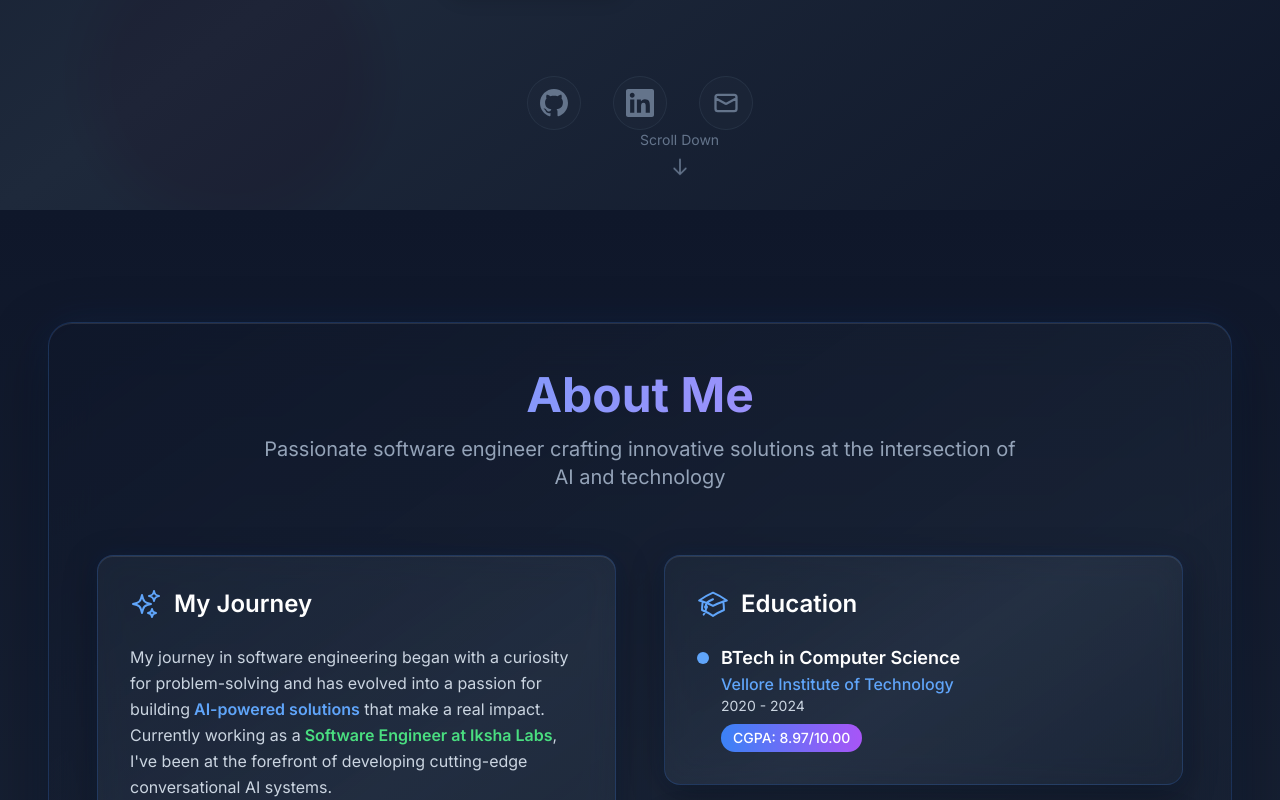
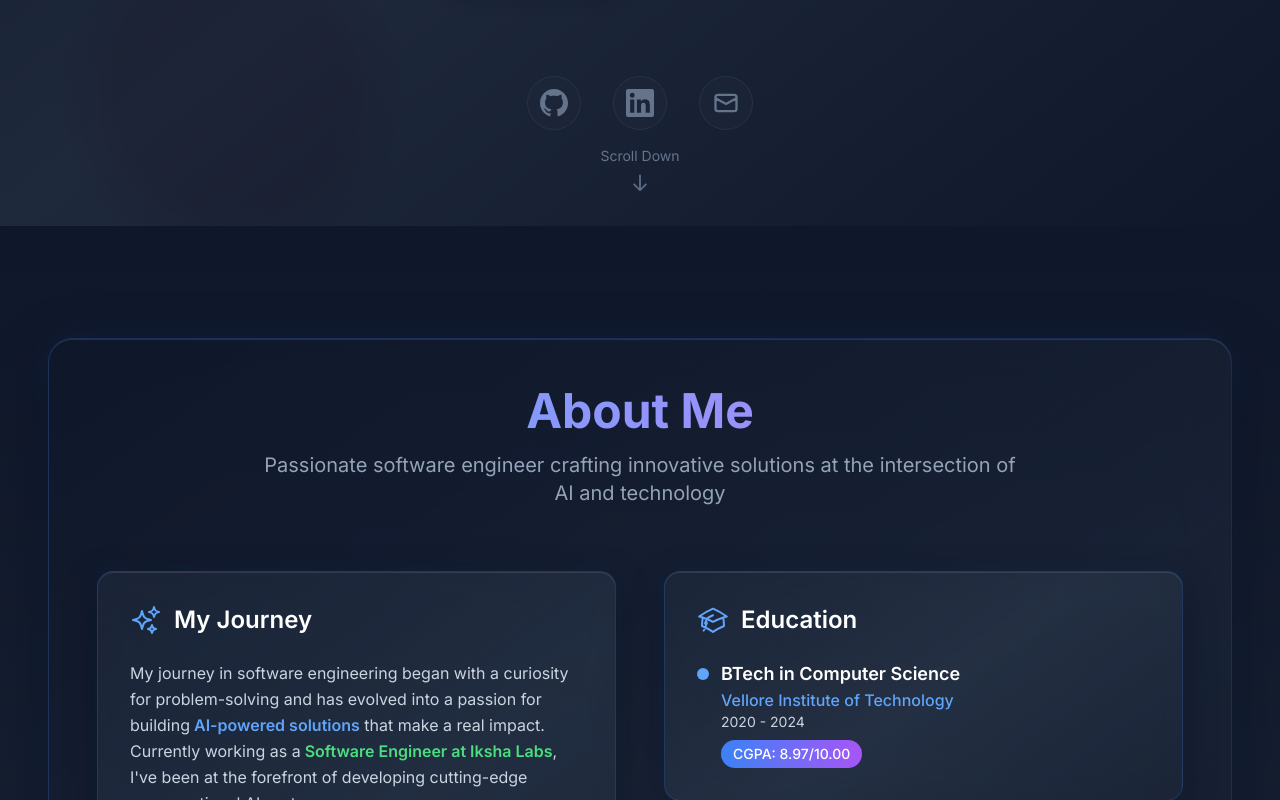
Before and after one commit to astro-heree/aman-kumar-portfolio, a Next.js app: page / in a window 1280 px wide. Shown: the part 780-1580 px from the top of the page. Built offline with nearby package versions, Linux system fonts and the light colour scheme.

Commit message:
Refine About, Education, and Hero components for improved clarity and layout; adjust spacing in About section, enhance CGPA/Percentage display in Education, and reposition Scroll Down indicator in Hero for better visual flow.

```diff
--- a/src/components/About.tsx
+++ b/src/components/About.tsx
@@ -38,7 +38,7 @@ export default function About() {
                   From building comprehensive interview platforms during my internship to now architecting
                   <span className="text-purple-400 font-semibold"> microservice-based AI call agent platforms</span> supporting multiple languages,
                   I focus on creating solutions that bridge complex technology with user-friendly experiences. What drives me is the intersection of
-                  <span className="text-yellow-400 font-semibold">artificial intelligence</span>,
+                  <span className="text-yellow-400 font-semibold"> artificial intelligence</span>,
                   <span className="text-pink-400 font-semibold"> scalable architecture</span>, and
                   <span className="text-cyan-400 font-semibold"> performance optimization</span>.
                 </p>
--- a/src/components/Education.tsx
+++ b/src/components/Education.tsx
@@ -88,10 +88,12 @@ export default function Education() {
 
                             {/* Enhanced Details Section */}
                             <div className="flex flex-wrap gap-6 mb-4">
-                              {/* CGPA with Enhanced Styling */}
+                              {/* CGPA/Percentage with Enhanced Styling */}
                               <div className="flex items-center gap-2 bg-gradient-to-r from-yellow-500/20 to-orange-500/20 px-4 py-2 rounded-full border border-yellow-500/30">
                                 <StarIcon className="w-4 h-4 text-yellow-400" />
-                                <span className="text-yellow-300 font-semibold text-sm">CGPA: {edu.cgpa}</span>
+                                <span className="text-yellow-300 font-semibold text-sm">
+                                  {edu.type === 'BTech' ? 'CGPA' : 'Percentage'}: {edu.cgpa}
+                                </span>
                               </div>
 
                               {/* Type Badge with Gradient */}
@@ -146,10 +148,12 @@ export default function Education() {
 
                         {/* Mobile Details */}
                         <div className="flex flex-col gap-3">
-                          {/* CGPA */}
+                          {/* CGPA/Percentage */}
                           <div className="flex items-center justify-center gap-2 bg-gradient-to-r from-yellow-500/20 to-orange-500/20 px-4 py-2 rounded-full border border-yellow-500/30">
                             <StarIcon className="w-4 h-4 text-yellow-400" />
-                            <span className="text-yellow-300 font-semibold text-sm">CGPA: {edu.cgpa}</span>
+                            <span className="text-yellow-300 font-semibold text-sm">
+                              {edu.type === 'BTech' ? 'CGPA' : 'Percentage'}: {edu.cgpa}
+                            </span>
                           </div>
 
                           {/* Type Badge */}
--- a/src/components/Hero.tsx
+++ b/src/components/Hero.tsx
@@ -154,7 +154,7 @@ export default function Hero() {
         </div>
 
         {/* Enhanced Social Icons */}
-        <div className="flex justify-center gap-8 mb-20 animate-fade-in-up animation-delay-2000">
+        <div className="flex justify-center gap-8 mb-4 animate-fade-in-up animation-delay-2000">
           <a
             href="https://github.com/astro-heree"
             target="_blank"
@@ -184,17 +184,19 @@ export default function Hero() {
             </svg>
           </a>
         </div>
+
+        {/* Scroll Down Indicator - Positioned below social icons */}
+        <div className="flex flex-col items-center mb-8 animate-fade-in-up animation-delay-2500">
+          <p className="text-slate-500 text-sm mb-2">Scroll Down</p>
+          <div className="animate-bounce">
+            <svg className="w-5 h-5 text-slate-500" fill="none" stroke="currentColor" viewBox="0 0 24 24">
+              <path strokeLinecap="round" strokeLinejoin="round" strokeWidth={2} d="M19 14l-7 7m0 0l-7-7m7 7V3" />
+            </svg>
+          </div>
+        </div>
       </div>
 
-      {/* Enhanced Scroll Down Indicator */}
-      <div className="absolute bottom-8 left-1/2 transform -translate-x-1/2 text-center animate-fade-in-up animation-delay-2500">
-        <p className="text-slate-500 text-sm mb-2">Scroll Down</p>
-        <div className="animate-bounce">
-          <svg className="w-5 h-5 text-slate-500 mx-auto" fill="none" stroke="currentColor" viewBox="0 0 24 24">
-            <path strokeLinecap="round" strokeLinejoin="round" strokeWidth={2} d="M19 14l-7 7m0 0l-7-7m7 7V3" />
-          </svg>
-        </div>
-      </div>
+
     </section>
   );
 }
```
